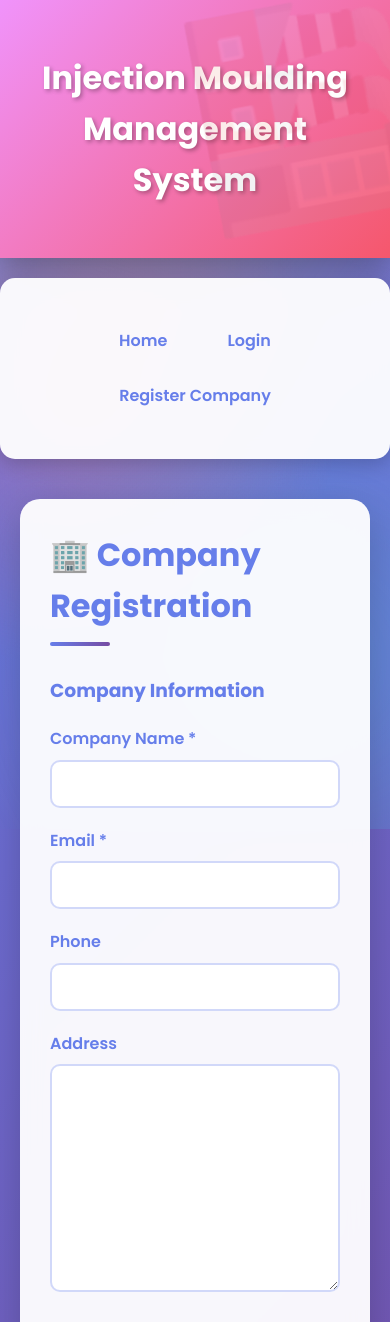
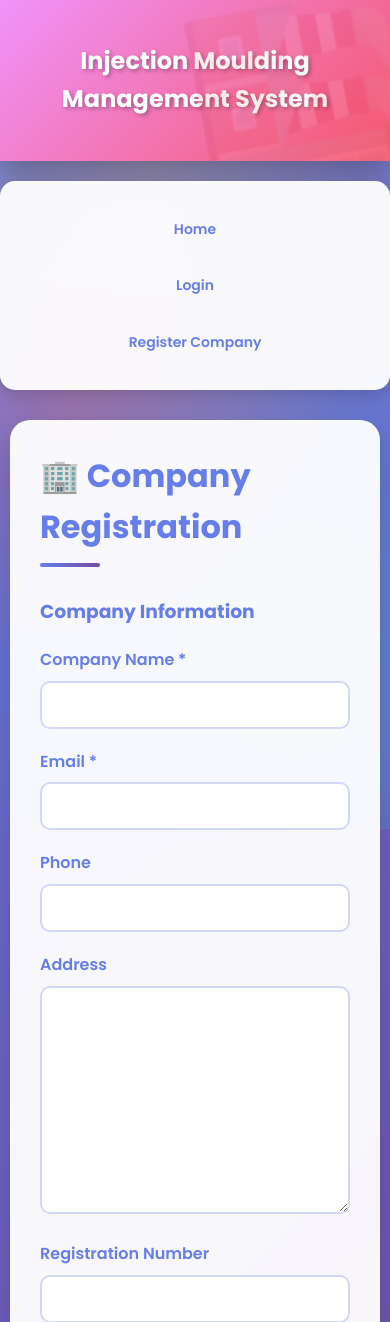
Before and after one commit to Elton166/injection-moulding-system, a Django app: page /auth/company/register/ in a window 390 px wide. Shown: the top 1322 px of the page. Run offline with Django 4.2, Linux system fonts and the light colour scheme.

Commit message:
Fix mobile navigation menu - prevent overlay on content

```diff
--- a/templates/base.html
+++ b/templates/base.html
@@ -144,6 +144,46 @@
 
         nav ul li a:hover::before {
             left: 0;
+        }
+
+        /* Mobile responsive fixes */
+        @media (max-width: 768px) {
+            nav {
+                position: relative;
+                top: 0;
+                margin-bottom: 20px;
+                padding: 10px 0;
+            }
+
+            nav ul {
+                flex-direction: column;
+                align-items: center;
+            }
+
+            nav ul li {
+                margin: 5px 0;
+                width: 90%;
+            }
+
+            nav ul li a {
+                width: 100%;
+                text-align: center;
+                padding: 12px 15px;
+                font-size: 14px;
+            }
+
+            header h1 {
+                font-size: 24px;
+                padding: 0 15px;
+            }
+
+            .container {
+                padding: 10px;
+            }
+
+            .content {
+                padding: 20px 15px;
+            }
         }
 
         .content {
```
